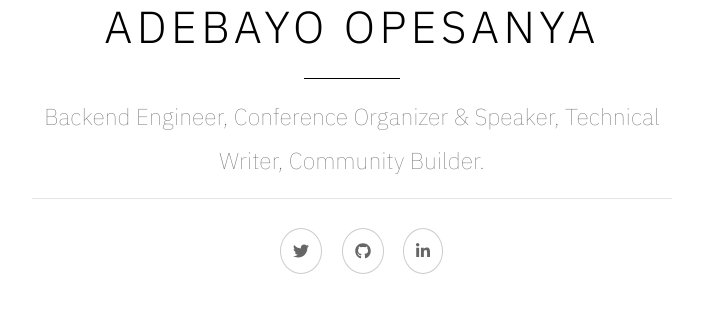
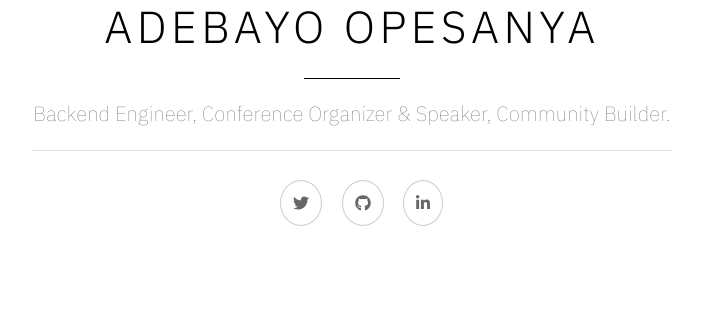
Before and after one commit to OpesanyaAdebayo/bayoopesanya.com, an Angular app: page / in a window 1280 px wide. Shown: the top 312 px of the page, without its empty margins (288-991 px from the left). Built offline with nearby package versions, Linux system fonts and the light colour scheme.

Commit message:
finished bio section

```diff
--- a/src/app/home/home.component.css
+++ b/src/app/home/home.component.css
@@ -10,7 +10,7 @@ h1 {
 }
 
 p {
-  font-size: 1.8vw;
+  font-size: 1.6vw;
   font-weight: 100;
   line-height: 1.9em;
   color: #666666;
@@ -36,12 +36,6 @@ p {
   margin-top: 3vh;
   margin-bottom: 2vh;
 }
-
-/* .icon {
-  display: inline-block;
-  border: 1px solid #000000;
-  border-radius: 40%;
-} */
 
 ul {
   padding: 0;
--- a/src/app/home/home.component.html
+++ b/src/app/home/home.component.html
@@ -6,8 +6,7 @@
     <hr class="small-divider" />
     <section id="bio">
       <p>
-        Backend Engineer, Conference Organizer & Speaker, Technical Writer,
-        Community Builder.
+        Backend Engineer, Conference Organizer & Speaker, Community Builder.
       </p>
     </section>
     <hr />
```
